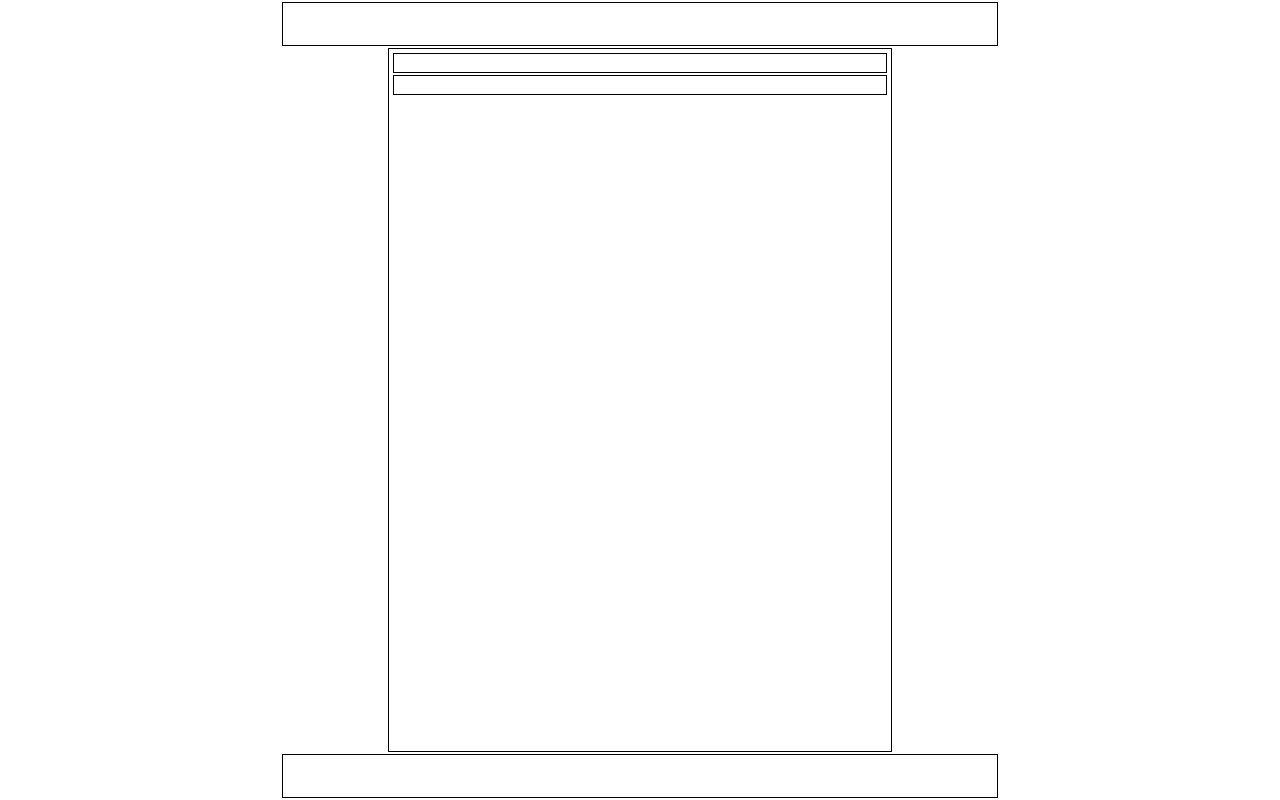
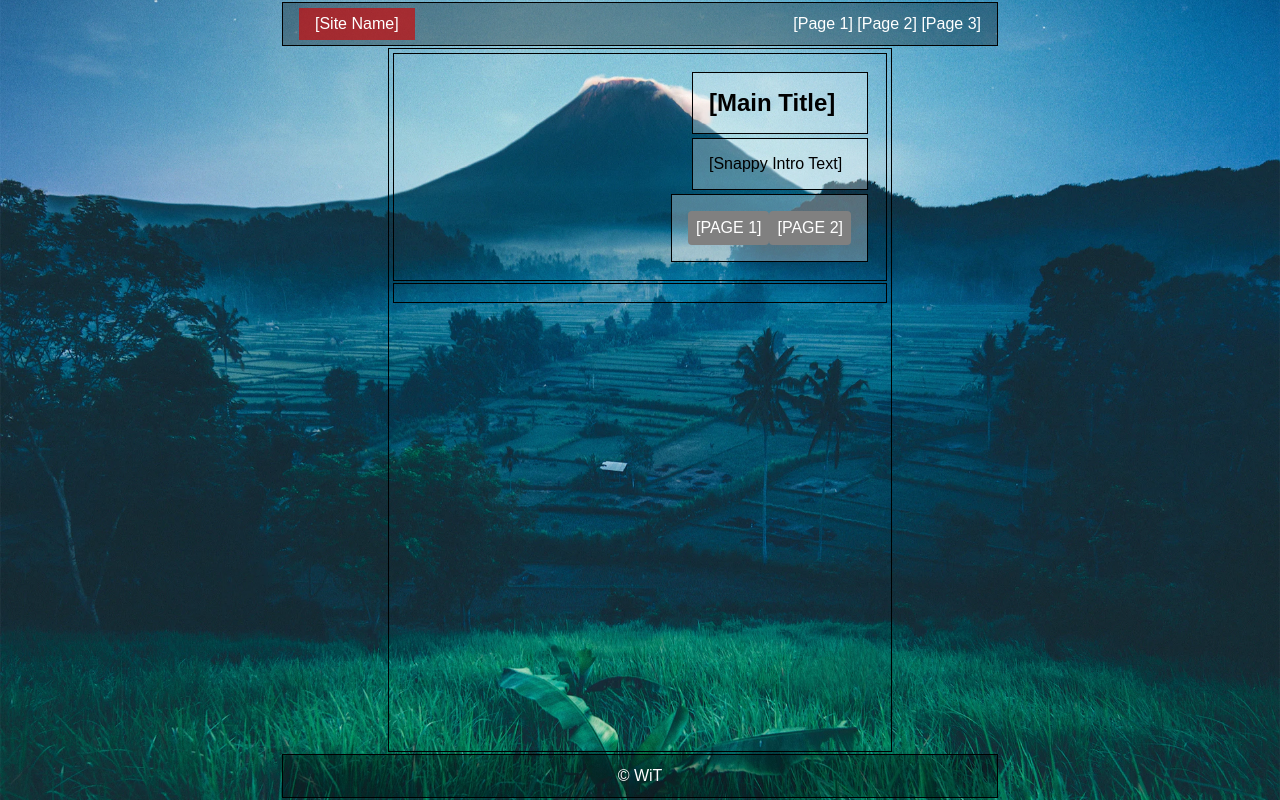
Before and after one commit to gracelilley/codealongweek4, a plain HTML site: page src/index.html in a window 1280 px wide. Drawn offline with Linux system fonts and the light colour scheme.

Commit message:
Background

```diff
--- a/src/index.html
+++ b/src/index.html
@@ -9,11 +9,22 @@
 </head>
 
 <body>
-  <header></header>
+  <header>
+    <a class="logo" href="index.html">[Site Name]</a>
+    <nav>
+        <a href="#">[Page 1]</a>
+        <a href="#">[Page 2]</a>
+        <a href="#">[Page 3]</a>
+    </nav>
+  </header>
   <main>
-    <section></section>
+    <section class="hero full" style="--hero-splash-image: url('../images/splashbackground.webp')">
+        <header><h1>[Main Title]</h1></header>
+        <main><p>[Snappy Intro Text]</p></main>
+        <footer><a href="#">[Page 1]</a> <a href="#">[Page 2]</a></footer>
+    </section>
     <section></section>
   </main>
-  <footer></footer>
+  <footer><p>&copy; WiT</p></footer></footer>
 </body>
 </html>
--- a/src/styles/styles.css
+++ b/src/styles/styles.css
@@ -14,6 +14,19 @@ article {
 :root {
     --min-width: 15rem;
     --header-height: 3rem;
+
+    --large-padding: 1rem;
+
+    --text: white;
+    --background: blue;
+    --logo-button:  rgba(200, 10, 10, 0.7);
+    --background-fade: rgba(0,0,0,0.3);
+
+    --foreground-fade: rgba(255,255,255,0.3);
+    --accent-text: black;
+    --button: gray;
+
+    --small-padding: calc(var(--large-padding) / 2);
 }
 
 * {
@@ -34,7 +47,9 @@ body {
     margin: 0 auto;
     display: grid;
     grid-template-rows: var(--header-height) auto var(--header-height);
-  }
+    color: var(--text);
+    background-color: var(--background);
+}
 
   body>main {
     min-width: var(--min-width);
@@ -54,3 +69,90 @@ body {
   body>footer {
     grid-row: 3;
   }
+
+  body>header,
+  body>footer {
+  display: flex;
+  justify-content: space-between;
+  align-items: center;
+  flex-shrink: 0;
+  padding: var(--large-padding);
+}
+
+body > footer {
+    justify-content: center;
+}
+
+a,
+a:hover,
+a:visited {
+  color: var(--text);
+  text-decoration: none;
+}
+
+a:hover {
+  text-decoration: underline;
+}
+
+body > header > a {
+    background-color: var(--logo-button);
+    height: calc(var(--header-height) / 2);
+    padding: var(--large-padding);
+    display: flex;
+    align-items: center;
+    justify-content: center;
+  }
+
+  body>header,
+  body>footer {
+    background-color: var(--background-fade);
+  }
+
+  section.hero {
+    min-height: var(--hero-height);
+    padding: var(--large-padding);
+    display: flex;
+    flex-direction: column;
+    justify-content: center;
+    align-items: flex-end;
+    color: var(--accent-text);
+    position:relative;
+  }
+
+  section.hero > * {
+    background-color: var(--foreground-fade);
+    padding: var(--large-padding);
+    min-width: calc(
+      var(--min-width) - 4 * var(--large-padding)
+    ); /* 30rem - 2x( 1rem main padding + 1rem   section padding )*/
+  }
+
+  section.hero footer {
+    display: flex;
+    justify-content: space-between;
+  }
+
+  section.hero footer a {
+    text-transform: uppercase;
+    background-color: var(--button);
+    padding: var(--small-padding);
+    border-radius: calc(var(--small-padding) / 2);
+  }
+
+  section.hero::before {
+    content: "";
+    z-index: -1;
+    position:absolute;
+    top: 0;
+    bottom: 0;
+    left: 0;
+    right: 0;
+    background-image: var(--hero-splash-image);
+    background-position: center;
+    background-repeat: no-repeat;
+    background-size: cover;
+  }
+
+  section.hero.full::before {
+    position: fixed;
+  }
```
Also changed, not shown: src/Images/splashbackground.webp (added).
